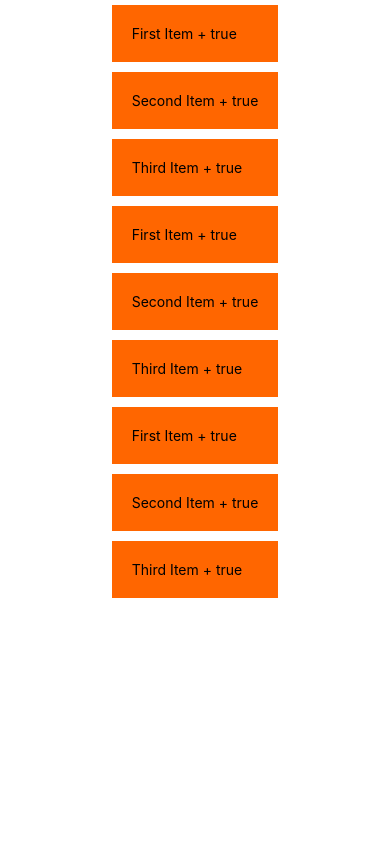
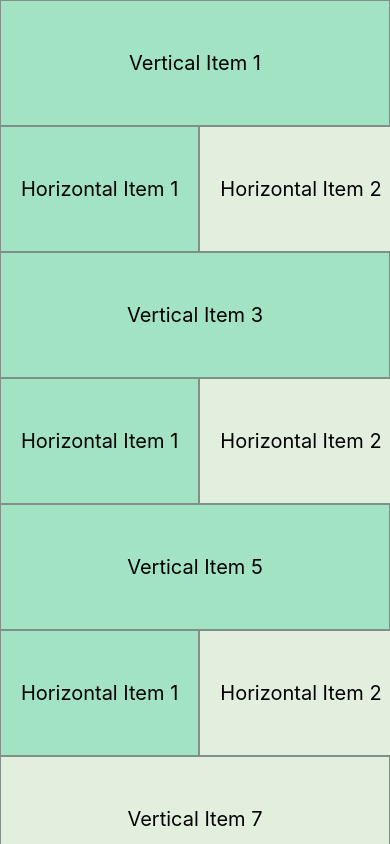
Before and after one commit to carneiror/react-native-use-on-intersect, a React Native app: screen / in a window 390 px wide. Built offline with nearby package versions, Linux system fonts and the light colour scheme.

Commit message:
add better example

```diff
--- a/App.tsx
+++ b/App.tsx
@@ -5,61 +5,72 @@ import FlatList from "./src/FlatList";
 import { LayoutContext } from "./src/LayoutContext";
 import useIntersect from "./src/useIntersect";
 
-const DATA = [
-  {
-    id: "bd7acbea-c1b1-46c2-aed5-3ad53abb28ba",
-    title: "First Item",
-  },
-  {
-    id: "3ac68afc-c605-48d3-a4f8-fbd91aa97f63",
-    title: "Second Item",
-  },
-  {
-    id: "58694a0f-3da1-471f-bd96-145571e29d72",
-    title: "Third Item",
-  },
+const VIEW_CONFIG = {
+  itemVisiblePercentThreshold: 95,
+  waitForInteraction: false,
+  minimumViewTime: 1,
+};
+
+type Card = {
+  __id: string;
+  title: string;
+};
+
+// Create a vertical list with an inner horizontal list
+const ListExample = [
+  ...[1, 2, 3, 4, 5, 6, 7, 8, 9].map((index) => ({
+    title: `Vertical Item ${index}`,
+  })),
 ];
 
-function Card({ id, title }: { id: string; title: string }) {
-  const isVisible = useIntersect(id);
+// Example of a Card
+const Card: React.FC<Card> = ({ __id, title }) => {
+  const isVisible = useIntersect(__id);
+
+  const backgroundColor = isVisible ? "#A2E3C4" : "#E2EFDE";
 
   return (
-    <View style={styles.card}>
-      <Text>
-        {title} + {JSON.stringify(isVisible)}
-      </Text>
+    <View style={{ ...styles.card, backgroundColor }}>
+      <Text style={styles.title}>{title}</Text>
     </View>
   );
-}
+};
+
+// Example of an Horizontal List
+const HorizontalList: React.FC = () => {
+  return (
+    <FlatList
+      data={[1, 2, 3, 4, 5, 6].map((index) => ({
+        title: `Horizontal Item ${index}`,
+      }))}
+      horizontal={true}
+      renderItem={({ item }) => <Card {...item} />}
+      viewabilityConfig={VIEW_CONFIG}
+    />
+  );
+};
 
 export default function App() {
   return (
-    <View style={styles.container}>
-      <FlatList
-        data={[...DATA]}
-        renderItem={({ item }) => (
-          <FlatList
-            data={[...DATA]}
-            renderItem={({ item }) => <Card id={item.id} title={item.title} />}
-            keyExtractor={(item, index) => `${item.id}-${index}`}
-          />
-        )}
-        keyExtractor={(item, index) => `${item.id}-${index}`}
-      />
-    </View>
+    <FlatList
+      data={ListExample}
+      renderItem={({ item, index }) =>
+        index % 2 ? <HorizontalList /> : <Card {...item} />
+      }
+      viewabilityConfig={VIEW_CONFIG}
+    />
   );
 }
 
 const styles = StyleSheet.create({
-  container: {
-    flex: 1,
-    backgroundColor: "#fff",
-    alignItems: "center",
-    justifyContent: "center",
+  card: {
+    borderColor: "#808F87",
+    borderWidth: 1,
   },
-  card: {
-    padding: 20,
-    margin: 5,
-    backgroundColor: "#f60",
+  title: {
+    fontSize: 20,
+    textAlign: "center",
+    paddingVertical: 50,
+    paddingHorizontal: 20,
   },
 });
--- a/src/FlatList.tsx
+++ b/src/FlatList.tsx
@@ -40,7 +40,11 @@ function decorateData<T>(
  * @param props TODO
  * @returns TODO
  */
-export default function FlatList<T>(props: FlatListProps<T>) {
+export default function FlatList<T>(
+  props: Omit<FlatListProps<T>, "renderItem"> & {
+    renderItem: ListRenderItem<T & { __id: string }>;
+  }
+) {
   type K = T & { __id: string };
 
   /**
@@ -48,16 +52,15 @@ export default function FlatList<T>(props: FlatListProps<T>) {
    * with LayoutContext. This way we can know the layout hierarchy
    * of all of them.
    */
-  const renderItem = useCallback<ListRenderItem<K>>(
-    ({ item, index, separators }) => {
-      return (
-        <LayoutContextWrapper id={item.__id}>
-          {props.renderItem && props.renderItem({ item, index, separators })}
-        </LayoutContextWrapper>
-      );
-    },
-    []
-  );
+  const renderItem = useCallback<
+    Exclude<typeof props.renderItem, null | undefined>
+  >(({ item, index, separators }) => {
+    return (
+      <LayoutContextWrapper id={item.__id}>
+        {props.renderItem && props.renderItem({ item, index, separators })}
+      </LayoutContextWrapper>
+    );
+  }, []);
 
   /**
    * Wrapper to onViewableItemsChanged function so everytime a component changes
--- a/src/useIntersect.ts
+++ b/src/useIntersect.ts
@@ -8,7 +8,7 @@ export default function useIntersect(id: string): boolean {
 
   const selector = useCallback(
     (state: any): boolean =>
-      [...parents, id].every((key) => state[key] ?? true),
+      [...parents, id].every((key) => state[key] ?? false),
     [parents, id]
   );
 
```
